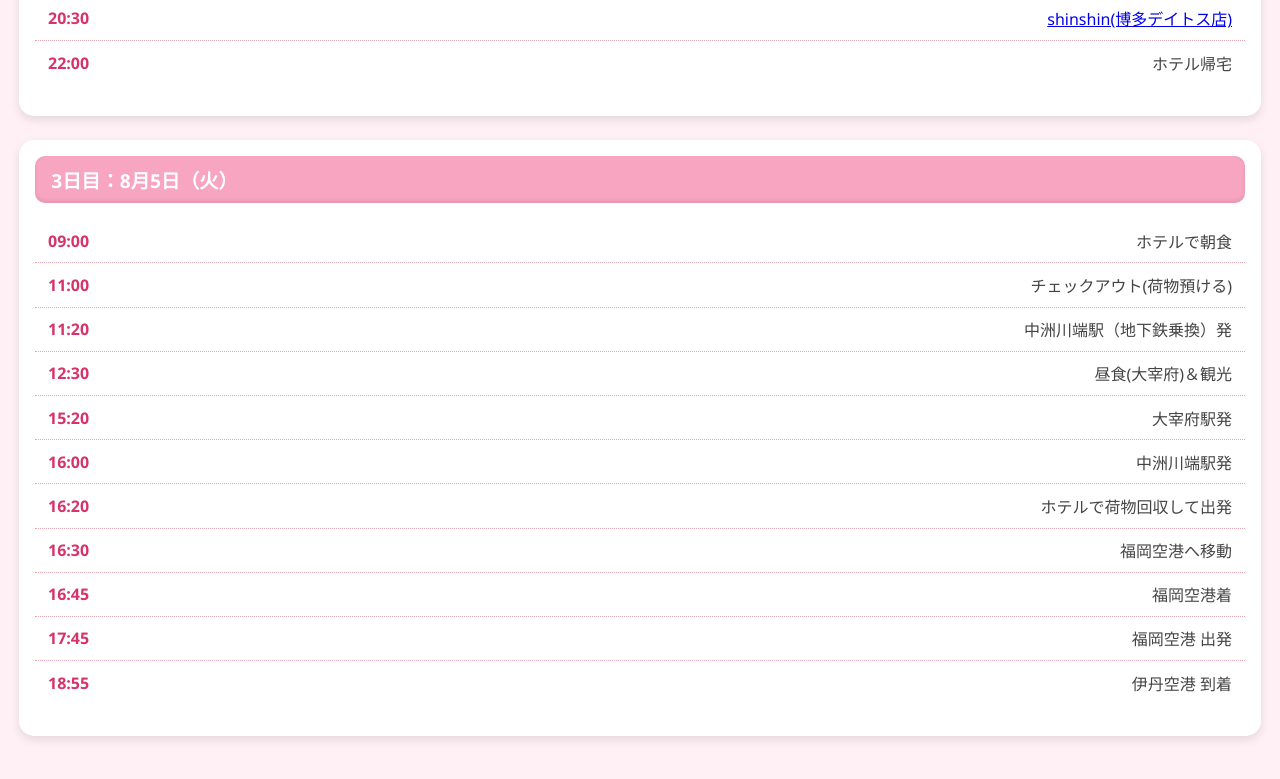
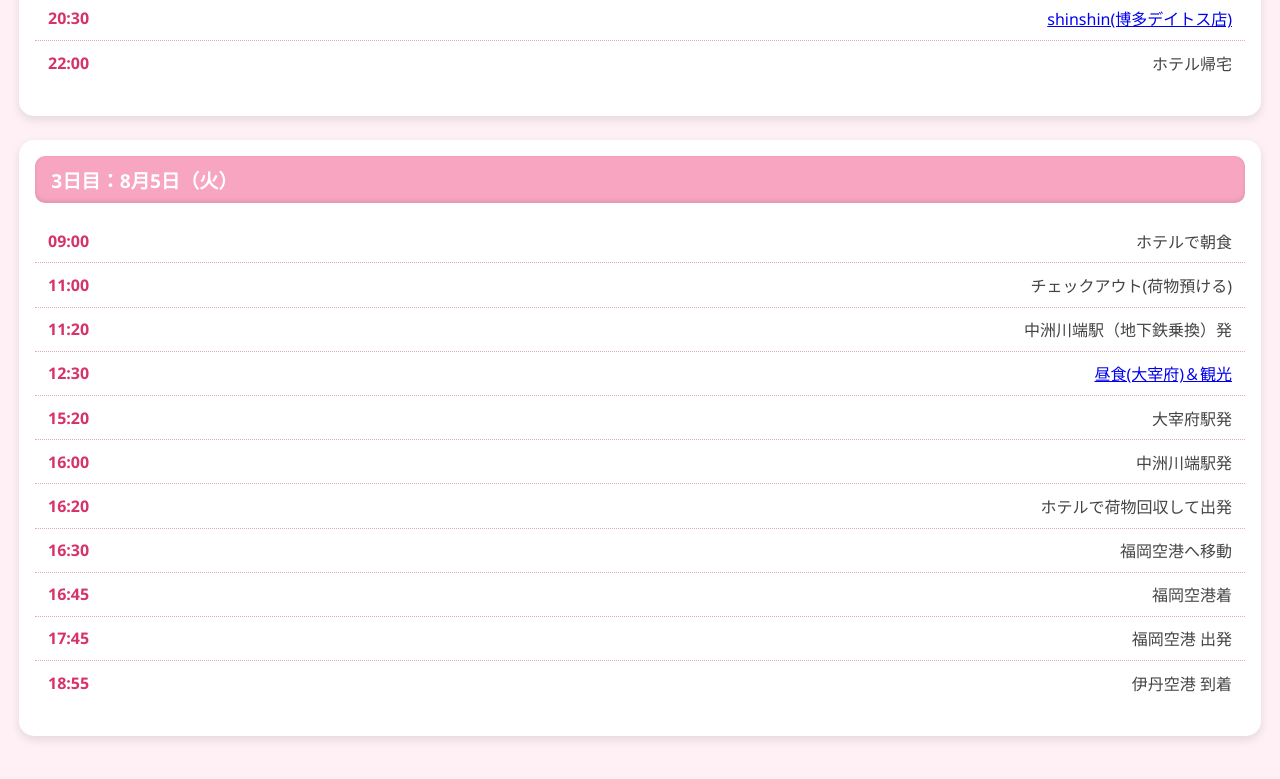
Before and after one commit to YuYuA10/shiori, a plain HTML site: page index.html in a window 1280 px wide. Shown: the part 1283-2062 px from the top of the page. Drawn offline with Linux system fonts and the light colour scheme.

Commit message:
index.html

```diff
--- a/index.html
+++ b/index.html
@@ -175,7 +175,11 @@
         <li data-date="2025-08-05" data-time="09:00"><span class="time">09:00</span>ホテルで朝食</li>
         <li data-date="2025-08-05" data-time="11:00"><span class="time">11:00</span>チェックアウト(荷物預ける)</li>
         <li data-date="2025-08-05" data-time="11:20"><span class="time">11:20</span>中洲川端駅（地下鉄乗換）発</li>
-        <li data-date="2025-08-05" data-time="12:30"><span class="time">12:30</span>昼食(大宰府)＆観光</li>
+        <li data-date="2025-08-05" data-time="12:30">
+            <span class="time">12:30</span>
+            <a href="https://www.google.com/maps/place/%E5%A4%AA%E5%AE%B0%E5%BA%9C%E5%A4%A9%E6%BA%80%E5%AE%AE/@33.5213697,130.532249,17z/data=!3m1!4b1!4m6!3m5!1s0x35419b9f2aebfbcd:0xb824d1aba75fae97!8m2!3d33.5213697!4d130.5348239!16zL20vMDd2XzAz?entry=ttu&g_ep=EgoyMDI1MDcyMy4wIKXMDSoASAFQAw%3D%3D" target="_blank">
+             昼食(大宰府)＆観光</a>
+        </li>
         <li data-date="2025-08-05" data-time="15:20"><span class="time">15:20</span>大宰府駅発</li>
         <li data-date="2025-08-05" data-time="16:00"><span class="time">16:00</span>中洲川端駅発</li>
         <li data-date="2025-08-05" data-time="16:20"><span class="time">16:20</span>ホテルで荷物回収して出発</li>
```
